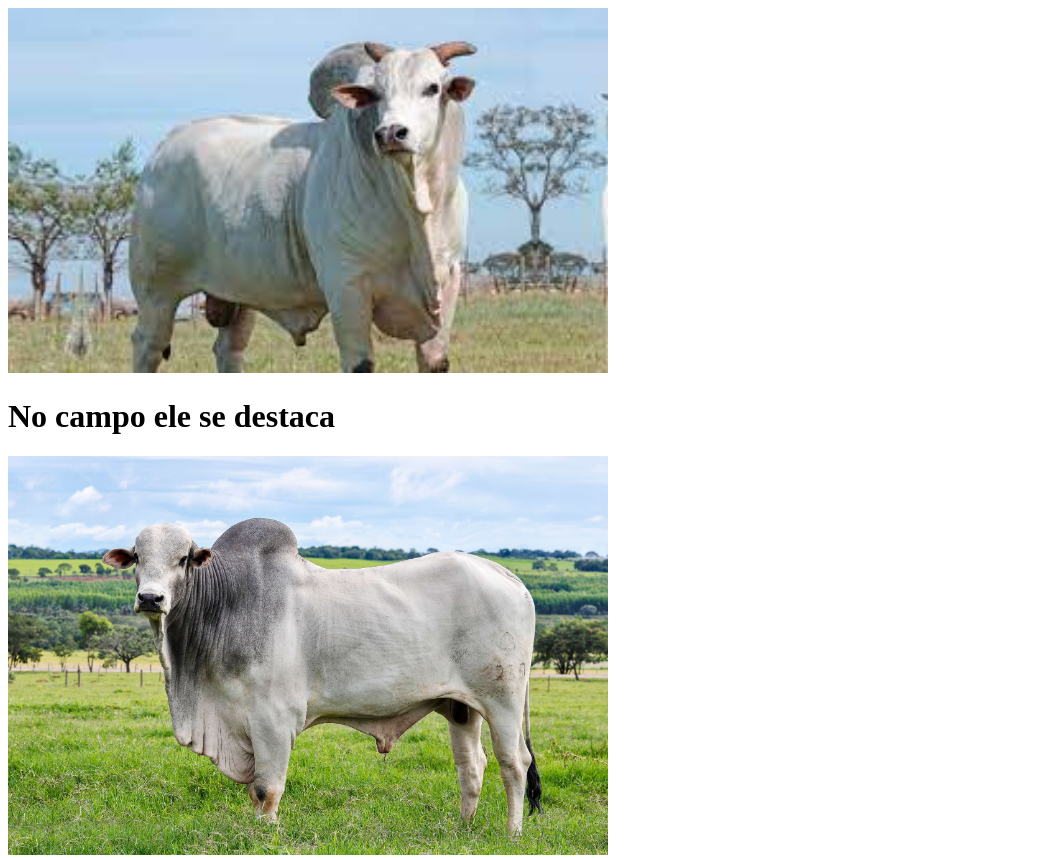
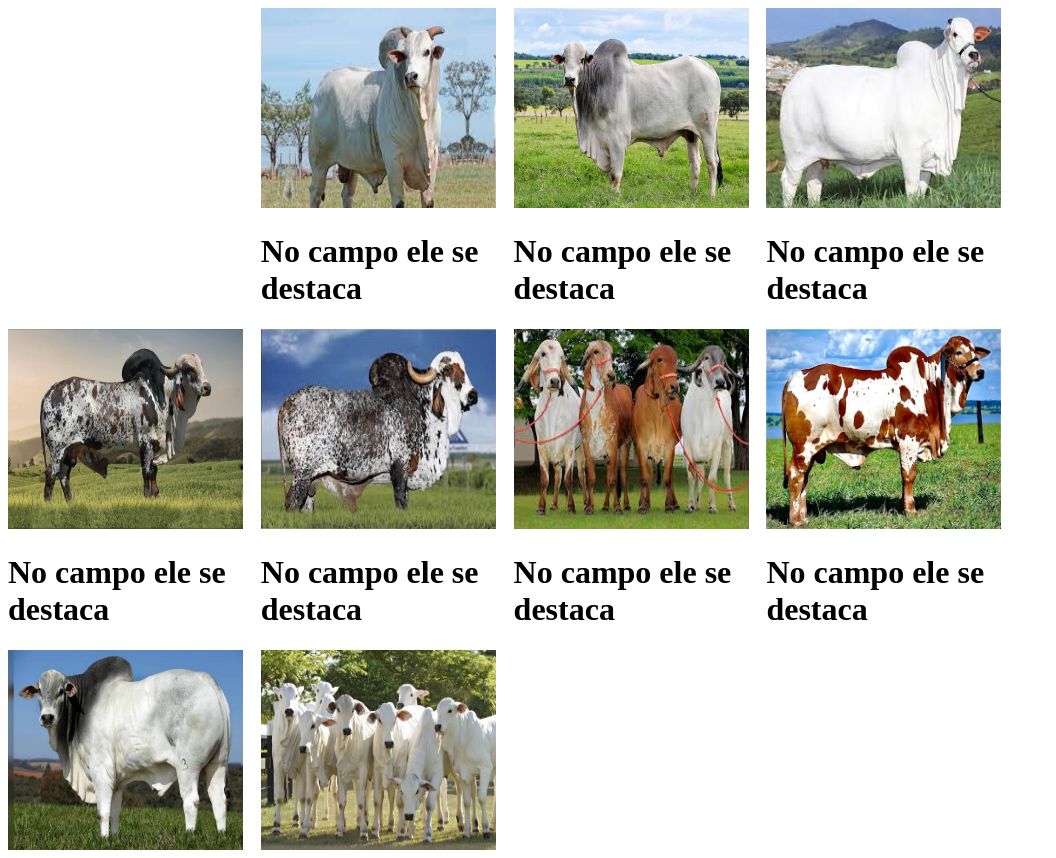
Before and after one commit to 09092007geise/imgs, a plain HTML site: page index.html in a window 1280 px wide. Shown: the top 858 px of the page, without its empty margins (0-1056 px from the left). Drawn offline with Linux system fonts and the light colour scheme.

Commit message:
campo ele se destaca

```diff
--- a/index.html
+++ b/index.html
@@ -9,6 +9,7 @@
 </head>
 <body>
         <div class="Gado">
+             <span></span>
             <div class="divcampo">
                 <img class="imgcampo" src="nelore1.jpeg" >
                  <h1 class="titulocampo">No campo ele se destaca</h1>
@@ -23,6 +24,7 @@
                 <img class="imgcampo"src="nelore2.jpeg" alt="">
                 <h1  class="titulocampo" >No campo ele se destaca</h1>
             </div>
+             <samp></samp>
 
             <div class="divcampo">
                 <img class="imgcampo" src="gir4.jpeg" alt="">
@@ -43,7 +45,7 @@
                 <img class="imgcampo"src="nelore7.webp" alt="">
             <h1 class="titulocampo">No campo ele se destaca</h1>
             </div>
-
+            <samp></samp>
             <div class="divcampo">
                 <img class="imgcampo"src="nelore8.png" alt="">
             <h1 class="titulocampo">No campo ele se destaca</h1>
--- a/style.css
+++ b/style.css
@@ -1,5 +1,11 @@
 .imgcampo{
 
-    width: 600px;
+    width: 235px !important;
+    height: 200PX !important;
+}
+
+.Gado{
+     display: grid ;
+    grid-template-columns: 20% 20% 20% 20% 20%;
 
 }
```
